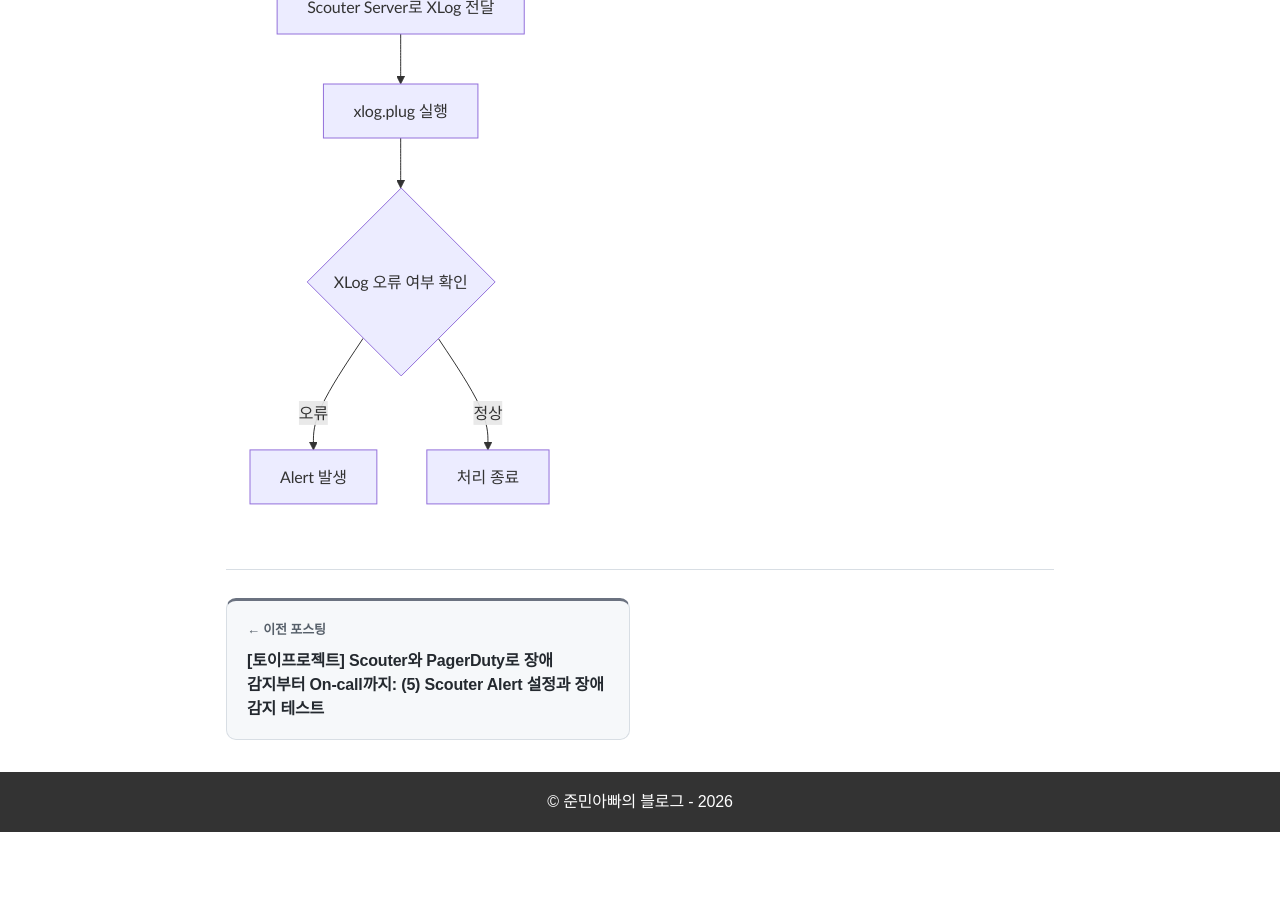
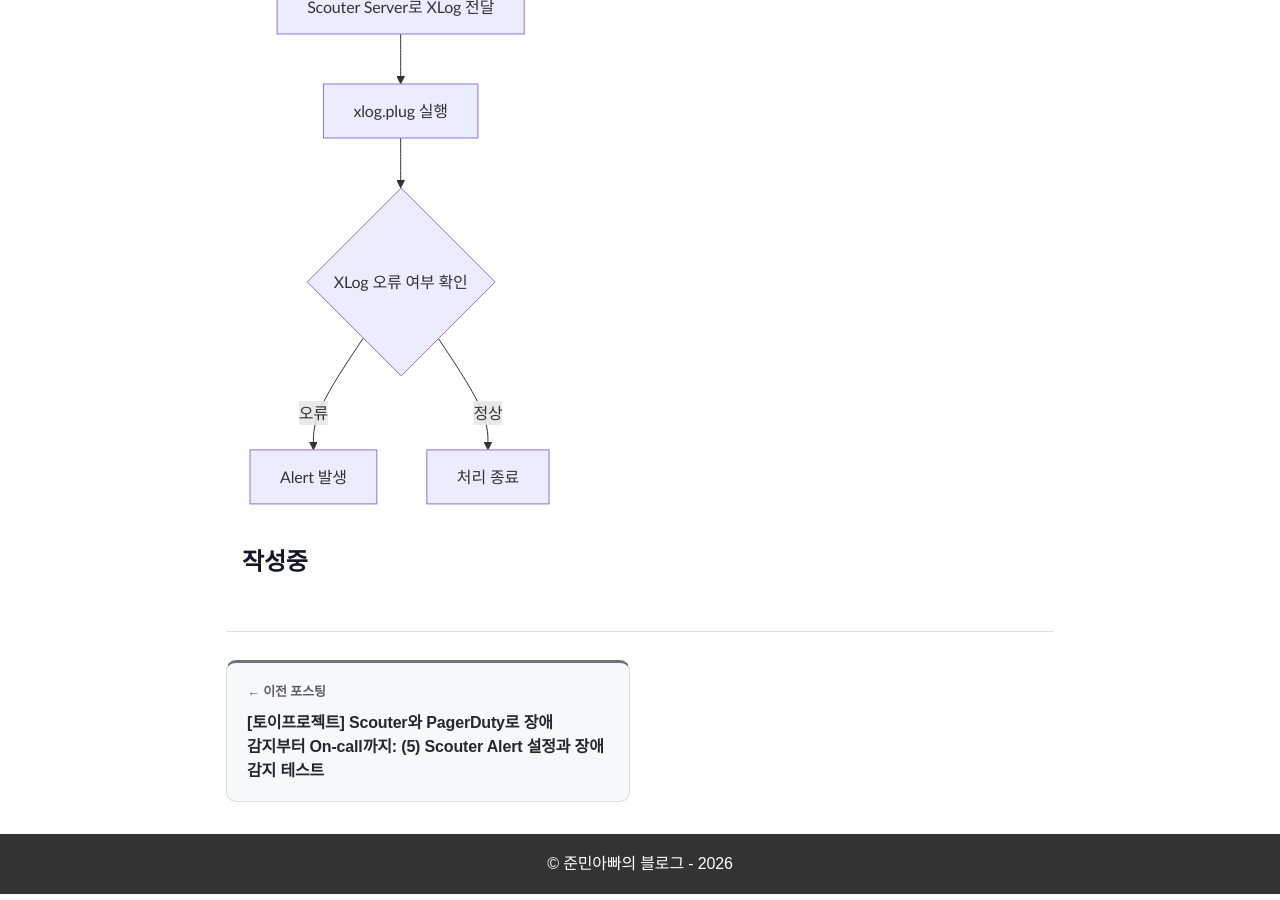
Before and after one commit to sanghoon-lee/sanghoon-lee.github.io, a Jekyll site: the page built from _posts/2026-08-31-paygerduty6.md, in a window 1280 px wide and 900 px high, scrolled down 3226 px. Built offline with Jekyll 4.4.1, drawn with Linux system fonts in a browser that asks for light colours; nearby versions of some CDN libraries; comment, search, counter and statistics services are not loaded; before the commit the page ends 4064 px from its top, so only the background shows below that.

Commit message:
scouter 포스팅 6편 추가중

````diff
--- a/_posts/2026-08-31-paygerduty6.md
+++ b/_posts/2026-08-31-paygerduty6.md
@@ -92,3 +92,5 @@ flowchart TD
     E -->|오류| F["Alert 발생"]
     E -->|정상| G["처리 종료"]
 ```
+
+## 작성중
````
